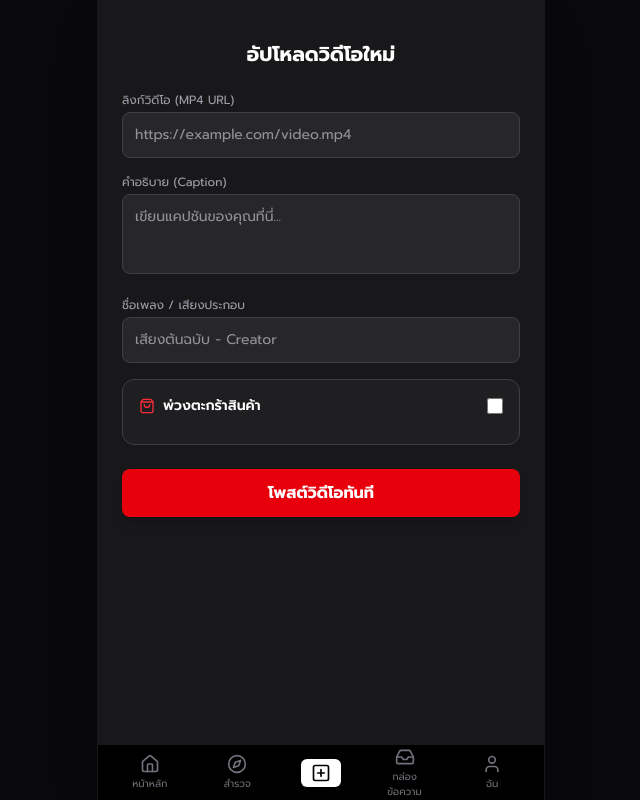
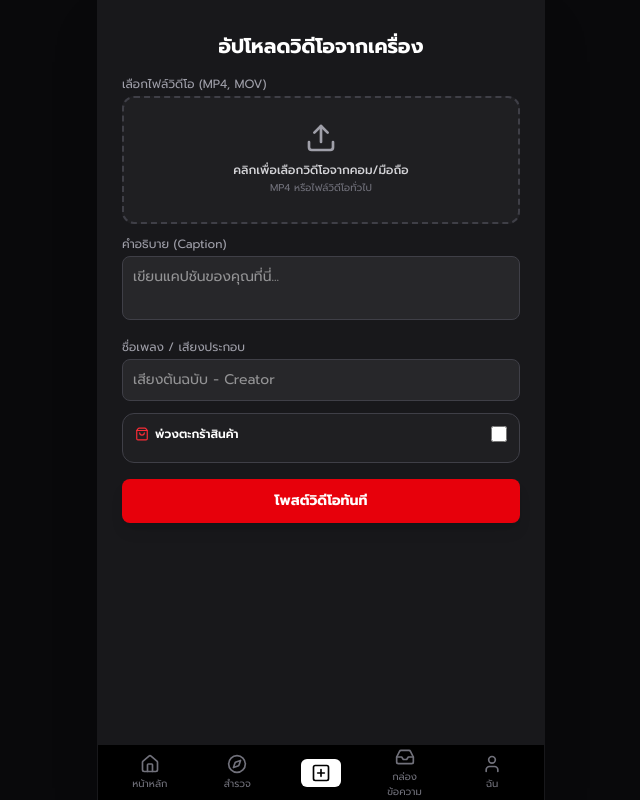
Before and after one commit to 1thamtham/toktak-v4, a React (Vite) app: page / in a window 1280 px wide. Both pictures are taken after a click on the button 639 px from the left and 772 px from the top of the page. Shown: the whole page, without its empty margins (319-959 px from the left). Built offline with nearby package versions, Linux system fonts and the light colour scheme.

Commit message:
Refactor video upload to use file input
Updated video upload functionality to allow file selection from the device instead of URL input. Added video preview and adjusted related UI elements.

```diff
--- a/src/App.tsx
+++ b/src/App.tsx
@@ -1,5 +1,5 @@
 import React, { useState, useRef, useEffect } from 'react';
-import { Heart, MessageCircle, Share2, Music, Home, Compass, PlusSquare, Inbox, User, Play, Pause, ShoppingBag, Send, Bookmark, MoreVertical, Sparkles } from 'lucide-react';
+import { Heart, MessageCircle, Share2, Music, Home, Compass, PlusSquare, Inbox, User, Play, Pause, ShoppingBag, Send, Upload } from 'lucide-react';
 
 interface CommentItem {
   id: string;
@@ -83,8 +83,9 @@ export default function App() {
   const [showCartModal, setShowCartModal] = useState(false);
   const [selectedProduct, setSelectedProduct] = useState<{name: string, price: string} | null>(null);
 
-  // ฟอร์มสำหรับอัปโหลดวิดีโอใหม่
-  const [newVideoUrl, setNewVideoUrl] = useState('');
+  // ฟอร์มสำหรับอัปโหลดวิดีโอใหม่ (เปลี่ยนเป็นรับไฟล์จากเครื่อง)
+  const [videoFile, setVideoFile] = useState<File | null>(null);
+  const [videoPreviewUrl, setVideoPreviewUrl] = useState<string>('');
   const [newCaption, setNewCaption] = useState('');
   const [newSong, setNewSong] = useState('');
   const [hasProd, setHasProd] = useState(false);
@@ -159,7 +160,6 @@ export default function App() {
     e.preventDefault();
     if (!newCommentText.trim()) return;
 
-    const currentVid = videos[currentIndex];
     const newComment: CommentItem = {
       id: Date.now().toString(),
       username: '@my_profile',
@@ -182,13 +182,26 @@ export default function App() {
     setNewCommentText('');
   };
 
+  // ฟังก์ชันเลือกไฟล์วิดีโอจากเครื่อง
+  const handleFileChange = (e: React.ChangeEvent<HTMLInputElement>) => {
+    const file = e.target.files?.[0];
+    if (file) {
+      setVideoFile(file);
+      const fileUrl = URL.createObjectURL(file);
+      setVideoPreviewUrl(fileUrl);
+    }
+  };
+
   const handleAddVideo = (e: React.FormEvent) => {
     e.preventDefault();
-    if (!newVideoUrl.trim()) return;
+    if (!videoPreviewUrl) {
+      alert('กรุณาเลือกไฟล์วิดีโอก่อนโพสต์ครับ');
+      return;
+    }
 
     const newItem: VideoItem = {
       id: Date.now().toString(),
-      url: newVideoUrl.trim(),
+      url: videoPreviewUrl,
       username: '@my_profile',
       caption: newCaption.trim() || 'วิดีโอใหม่ของฉัน 🚀 #toktak',
       song: newSong.trim() || 'เสียงต้นฉบับ - Creator',
@@ -202,7 +215,8 @@ export default function App() {
     };
 
     setVideos([newItem, ...videos]);
-    setNewVideoUrl('');
+    setVideoFile(null);
+    setVideoPreviewUrl('');
     setNewCaption('');
     setNewSong('');
     setHasProd(false);
@@ -313,31 +327,49 @@ export default function App() {
             </div>
           )}
 
-          {/* แท็บ Upload: หน้าเพิ่มวิดีโอ */}
+          {/* แท็บ Upload: หน้าเพิ่มวิดีโอ (เปลี่ยนเป็นเลือกไฟล์จากคอมพิวเตอร์/มือถือ) */}
           {activeTab === 'upload' && (
             <div className="h-full w-full bg-zinc-900 text-white flex flex-col p-6 overflow-y-auto">
-              <h2 className="text-xl font-bold mb-6 text-center mt-4">อัปโหลดวิดีโอใหม่</h2>
-              <form onSubmit={handleAddVideo} className="flex flex-col gap-4 pb-12">
+              <h2 className="text-xl font-bold mb-4 text-center mt-2">อัปโหลดวิดีโอจากเครื่อง</h2>
+
+              <form onSubmit={handleAddVideo} className="flex flex-col gap-3 pb-12">
+                {/* ส่วนเลือกไฟล์วิดีโอ */}
                 <div>
-                  <label className="text-xs text-zinc-400 mb-1 block">ลิงก์วิดีโอ (MP4 URL)</label>
-                  <input
-                    type="url"
-                    placeholder="https://example.com/video.mp4"
-                    value={newVideoUrl}
-                    onChange={(e) => setNewVideoUrl(e.target.value)}
-                    className="w-full bg-zinc-800 border border-zinc-700 rounded-lg p-3 text-sm text-white focus:outline-none focus:border-red-500"
-                    required
-                  />
+                  <label className="text-xs text-zinc-400 mb-1 block">เลือกไฟล์วิดีโอ (MP4, MOV)</label>
+                  <label className="flex flex-col items-center justify-center w-full h-32 border-2 border-zinc-700 border-dashed rounded-xl cursor-pointer bg-zinc-800/50 hover:bg-zinc-800 transition-colors">
+                    {videoFile ? (
+                      <div className="flex flex-col items-center text-center p-2">
+                        <p className="text-xs font-semibold text-green-400 truncate max-w-[250px]">✓ {videoFile.name}</p>
+                        <span className="text-[10px] text-zinc-400 mt-1">คลิกเพื่อเปลี่ยนไฟล์</span>
+                      </div>
+                    ) : (
+                      <div className="flex flex-col items-center pt-5 pb-6">
+                        <Upload className="w-8 h-8 text-zinc-400 mb-2" />
+                        <p className="text-xs text-zinc-300 font-medium">คลิกเพื่อเลือกวิดีโอจากคอม/มือถือ</p>
+                        <p className="text-[10px] text-zinc-500 mt-0.5">MP4 หรือไฟล์วิดีโอทั่วไป</p>
+                      </div>
+                    )}
+                    <input type="file" accept="video/*" onChange={handleFileChange} className="hidden" />
+                  </label>
                 </div>
+
+                {/* แสดงตัวอย่างวิดีโอย่อตอนเลือกเสร็จ */}
+                {videoPreviewUrl && (
+                  <div className="w-full h-36 bg-black rounded-lg overflow-hidden relative border border-zinc-700">
+                    <video src={videoPreviewUrl} className="w-full h-full object-contain" controls />
+                  </div>
+                )}
+
                 <div>
                   <label className="text-xs text-zinc-400 mb-1 block">คำอธิบาย (Caption)</label>
                   <textarea
                     placeholder="เขียนแคปชันของคุณที่นี่..."
                     value={newCaption}
                     onChange={(e) => setNewCaption(e.target.value)}
-                    className="w-full bg-zinc-800 border border-zinc-700 rounded-lg p-3 text-sm text-white focus:outline-none focus:border-red-500 h-20 resize-none"
+                    className="w-full bg-zinc-800 border border-zinc-700 rounded-lg p-2.5 text-sm text-white focus:outline-none focus:border-red-500 h-16 resize-none"
                   />
                 </div>
+
                 <div>
                   <label className="text-xs text-zinc-400 mb-1 block">ชื่อเพลง / เสียงประกอบ</label>
                   <input
@@ -345,15 +377,15 @@ export default function App() {
                     placeholder="เสียงต้นฉบับ - Creator"
                     value={newSong}
                     onChange={(e) => setNewSong(e.target.value)}
-                    className="w-full bg-zinc-800 border border-zinc-700 rounded-lg p-3 text-sm text-white focus:outline-none focus:border-red-500"
+                    className="w-full bg-zinc-800 border border-zinc-700 rounded-lg p-2.5 text-sm text-white focus:outline-none focus:border-red-500"
                   />
                 </div>
 
                 {/* ตะกร้าสินค้าสวิทช์ */}
-                <div className="bg-zinc-800/50 p-4 rounded-xl border border-zinc-700">
-                  <div className="flex items-center justify-between mb-3">
-                    <span className="text-sm font-semibold flex items-center gap-2">
-                      <ShoppingBag className="w-4 h-4 text-red-500" /> พ่วงตะกร้าสินค้า
+                <div className="bg-zinc-800/50 p-3 rounded-xl border border-zinc-700">
+                  <div className="flex items-center justify-between mb-2">
+                    <span className="text-xs font-semibold flex items-center gap-1.5">
+                      <ShoppingBag className="w-3.5 h-3.5 text-red-500" /> พ่วงตะกร้าสินค้า
                     </span>
                     <input
                       type="checkbox"
@@ -363,20 +395,20 @@ export default function App() {
                     />
                   </div>
                   {hasProd && (
-                    <div className="flex flex-col gap-3 mt-2">
+                    <div className="flex flex-col gap-2 mt-2">
                       <input
                         type="text"
                         placeholder="ชื่อสินค้า เช่น เสื้อยืดสุดเท่"
                         value={prodName}
                         onChange={(e) => setProdName(e.target.value)}
-                        className="w-full bg-zinc-800 border border-zinc-700 rounded-lg p-2.5 text-xs text-white"
+                        className="w-full bg-zinc-800 border border-zinc-700 rounded-lg p-2 text-xs text-white"
                       />
                       <input
                         type="text"
                         placeholder="ราคา เช่น ฿290"
                         value={prodPrice}
                         onChange={(e) => setProdPrice(e.target.value)}
-                        className="w-full bg-zinc-800 border border-zinc-700 rounded-lg p-2.5 text-xs text-white"
+                        className="w-full bg-zinc-800 border border-zinc-700 rounded-lg p-2 text-xs text-white"
                       />
                     </div>
                   )}
@@ -384,7 +416,7 @@ export default function App() {
 
                 <button
                   type="submit"
-                  className="w-full bg-red-600 hover:bg-red-700 text-white font-bold py-3 rounded-lg transition-colors mt-2 shadow-lg"
+                  className="w-full bg-red-600 hover:bg-red-700 text-white font-bold py-3 rounded-lg transition-colors mt-1 shadow-lg text-sm"
                 >
                   โพสต์วิดีโอทันที
                 </button>
```
